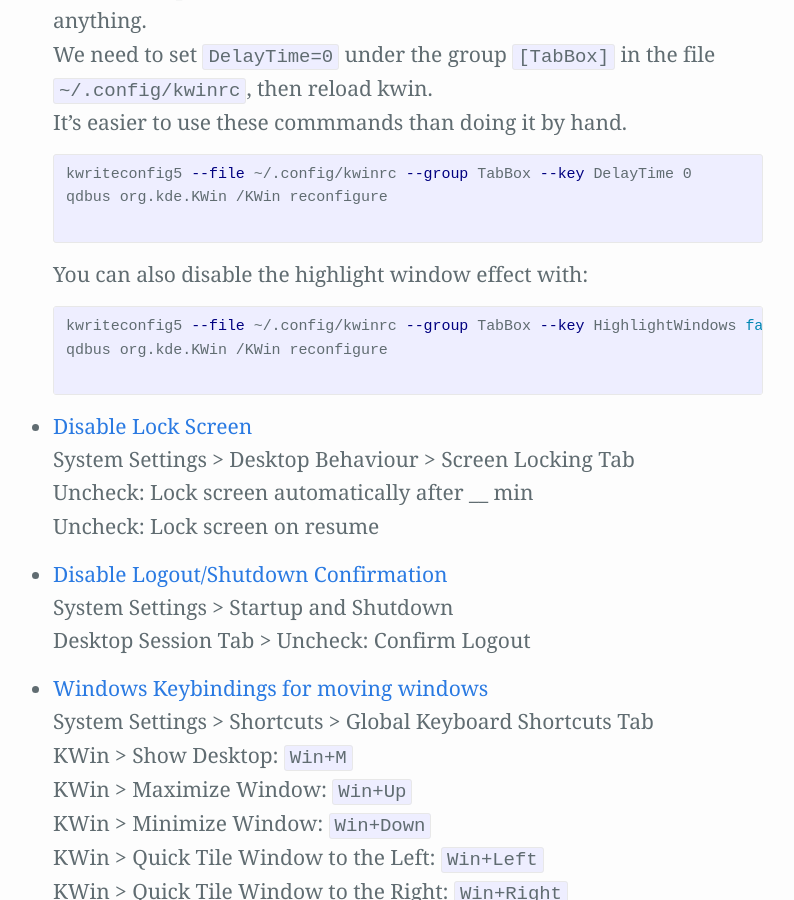
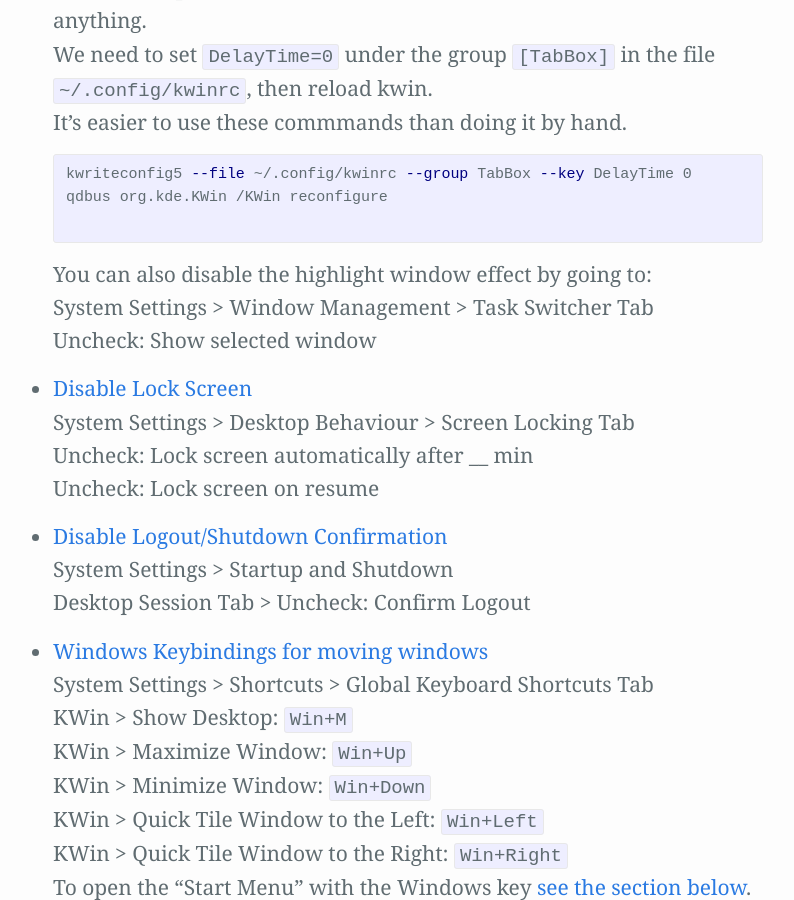
Before and after one commit to Zren/zren.github.io, a Jekyll site: the page built from kde_tips/tips.md, in a window 1280 px wide and 900 px high, scrolled down 2705 px. Shown: the whole window, without its empty margins (247-1041 px from the left). Built offline with Jekyll 4.4.1, drawn with Linux system fonts in a browser that asks for light colours; our own code applies the rules of GitHub Pages for plain Markdown files.

Commit message:
HighlightWindows has a GUI checkbox

```diff
--- a/kde_tips/tips.md
+++ b/kde_tips/tips.md
@@ -106,11 +106,9 @@
 kwriteconfig5 --file ~/.config/kwinrc --group TabBox --key DelayTime 0
 qdbus org.kde.KWin /KWin reconfigure
   {% endhighlight %}
-  You can also disable the highlight window effect with:
-  {% highlight bash %}
-kwriteconfig5 --file ~/.config/kwinrc --group TabBox --key HighlightWindows false
-qdbus org.kde.KWin /KWin reconfigure
-  {% endhighlight %}
+  You can also disable the highlight window effect by going to:
+  System Settings > Window Management > Task Switcher Tab
+  Uncheck: Show selected window
 {% endcapture%}{% include tip.html label=label contents=contents %}
 
 {% capture label %}Disable Lock Screen{% endcapture %}{% capture contents %}
```
